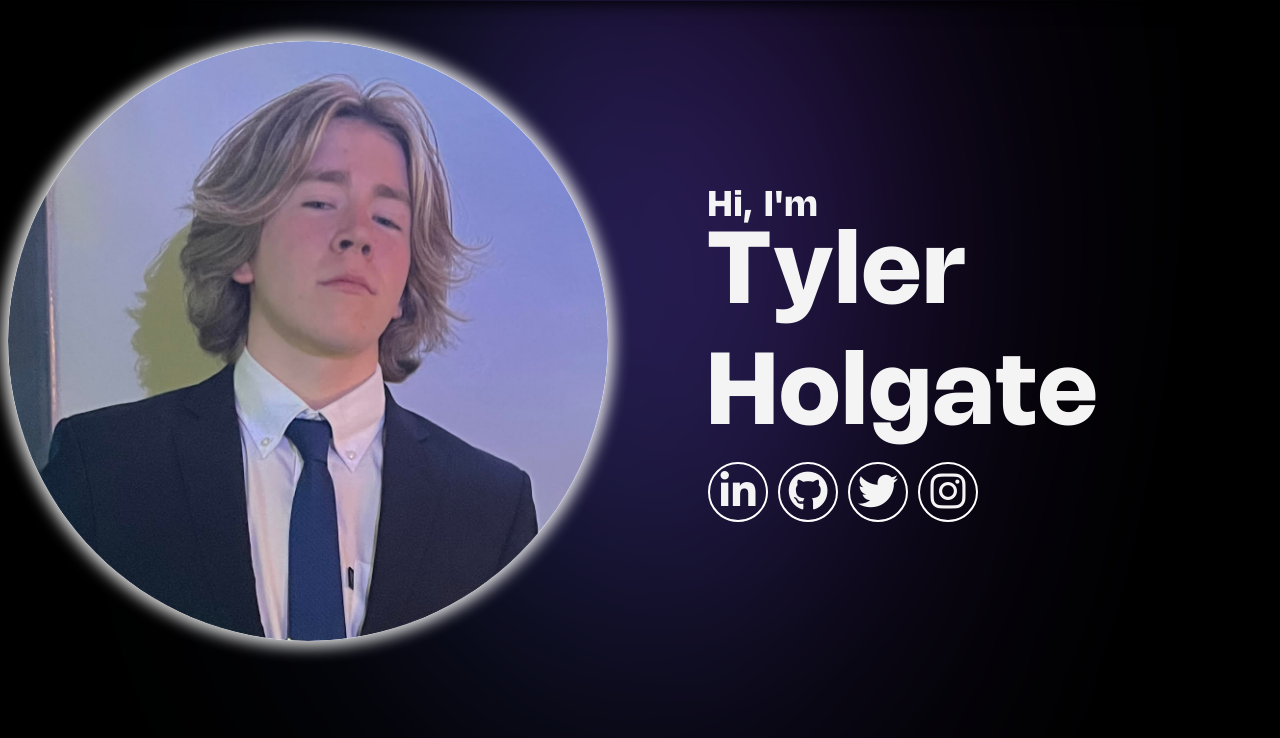
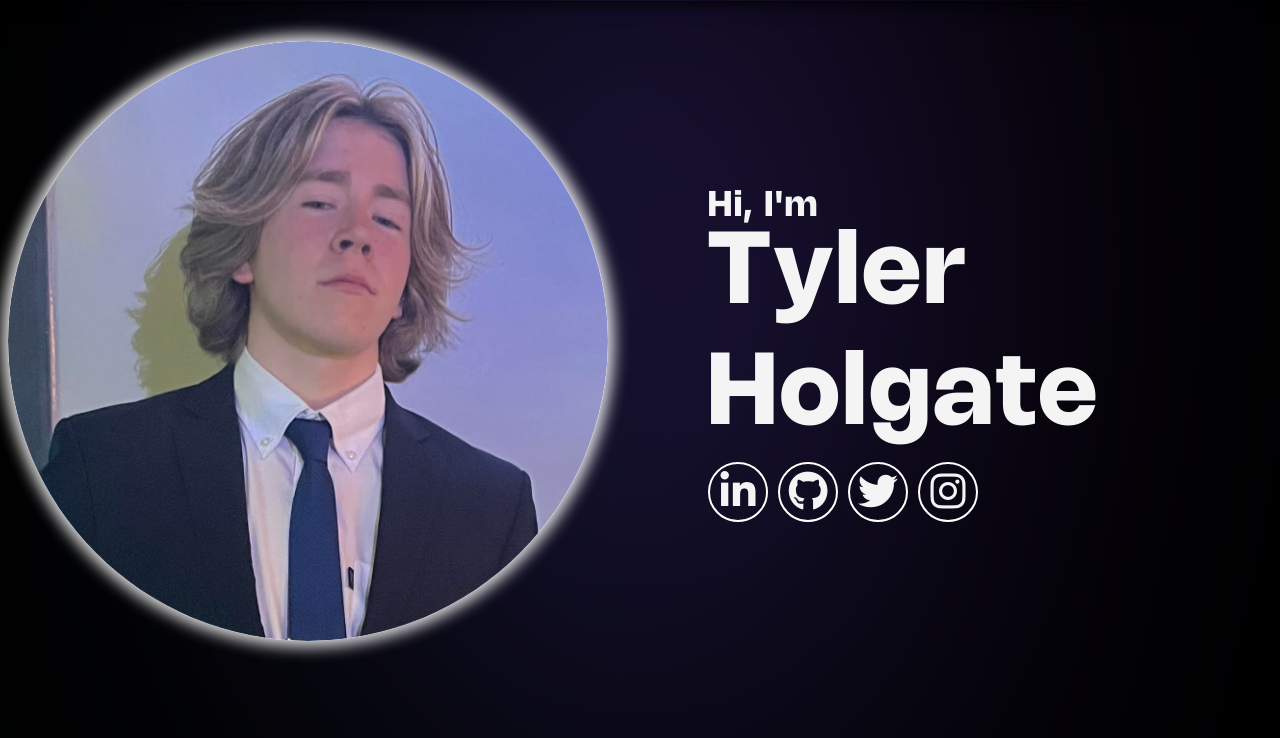
Before and after one commit to Thetankty/Portfolio, a plain HTML site: page index.html in a window 1280 px wide. Shown: the part 127-865 px from the top of the page. Drawn offline with Linux system fonts and the light colour scheme.

Commit message:
Fixed Blur

```diff
--- a/app.js
+++ b/app.js
@@ -15,7 +15,6 @@ function addActiveClass(navItem) {
     navItem.classList.add('active');
 }
 
-// Function to check if an element is in viewport
 function isInViewport(element) {
     var bounding = element.getBoundingClientRect();
     return (
@@ -26,7 +25,6 @@ function isInViewport(element) {
     );
 }
 
-// Function to update the active nav item
 function updateActiveNavItem() {
     for (var i = 0; i < navItems.length; i++) {
         var navItem = navItems[i];
--- a/index.html
+++ b/index.html
@@ -66,7 +66,7 @@
                     <div class="skill-tree" id="skill-tree">
                         <div class="skill" id="skill-1">Skills</div>
                         <div class="skill" id="skill-2" data-tooltip="HTML"><i class="fa-brands fa-html5 fa-4x"></i></div>
-                        <div class="skill" id="skill-3" data-tooltip="Python"><i class="fa-brands fa-python fa-4x"></i></div>
+                        <div class="skill" id="skill-3" data-tooltip="Python. I DONT KNOW SHIT"><i class="fa-brands fa-python fa-4x"></i></div>
                         <div class="skill" id="skill-4" data-tooltip="SwiftUI"><i class="fa-brands fa-swift fa-4x"></i></div>
                         <div class="skill" id="skill-5" data-tooltip="C"><svg xmlns="http://www.w3.org/2000/svg" viewBox="0 0 128 128" id="C" width="70px"><path fill="#ffffff" d="M117.5 33.5l.3-.2c-.6-1.1-1.5-2.1-2.4-2.6l-48.3-27.8c-.8-.5-1.9-.7-3.1-.7-1.2 0-2.3.3-3.1.7l-48 27.9c-1.7 1-2.9 3.5-2.9 5.4v55.7c0 1.1.2 2.3.9 3.4l-.2.1c.5.8 1.2 1.5 1.9 1.9l48.2 27.9c.8.5 1.9.7 3.1.7 1.2 0 2.3-.3 3.1-.7l48-27.9c1.7-1 2.9-3.5 2.9-5.4v-55.8c.1-.8 0-1.7-.4-2.6zm-53.5 55c9.1 0 17.1-5 21.3-12.4l12.9 7.6c-6.8 11.8-19.6 19.8-34.2 19.8-21.8 0-39.5-17.7-39.5-39.5s17.7-39.5 39.5-39.5c14.7 0 27.5 8.1 34.3 20l-13 7.5c-4.2-7.5-12.2-12.5-21.3-12.5-13.5 0-24.5 11-24.5 24.5s11 24.5 24.5 24.5z" class="color03599c svgShape"></path></svg></div>
                         <div class="skill" id="skill-7" data-tooltip="CSS"><i class="fa-brands fa-css3-alt fa-4x"></i></div>
--- a/style.css
+++ b/style.css
@@ -132,8 +132,8 @@ nav {
     background: linear-gradient(45deg, #7017A4 0%, #144E75 100%);
     animation: rotate 20s  infinite;
     z-index: -2;
-    filter: blur(140px);
-    -webkit-blur: 140px;
+    filter: blur(200px);
+    -webkit-blur: 200px;
 }
 
 #profile{
```
